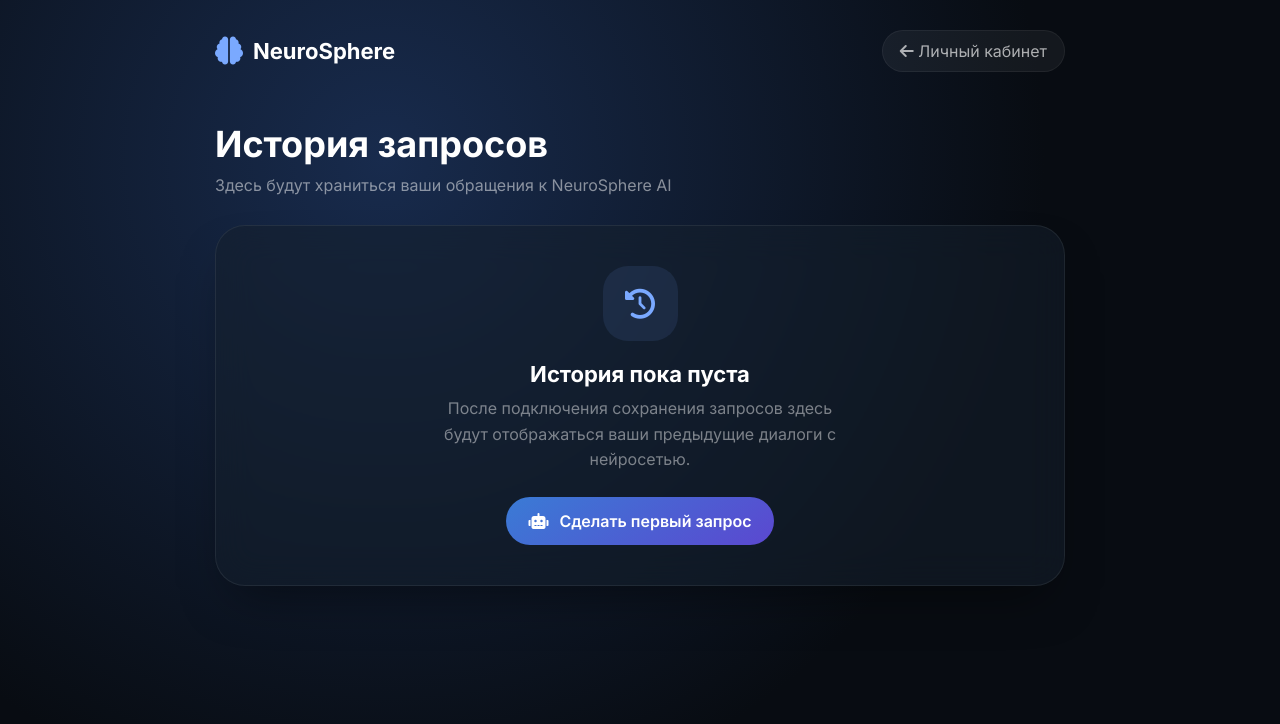
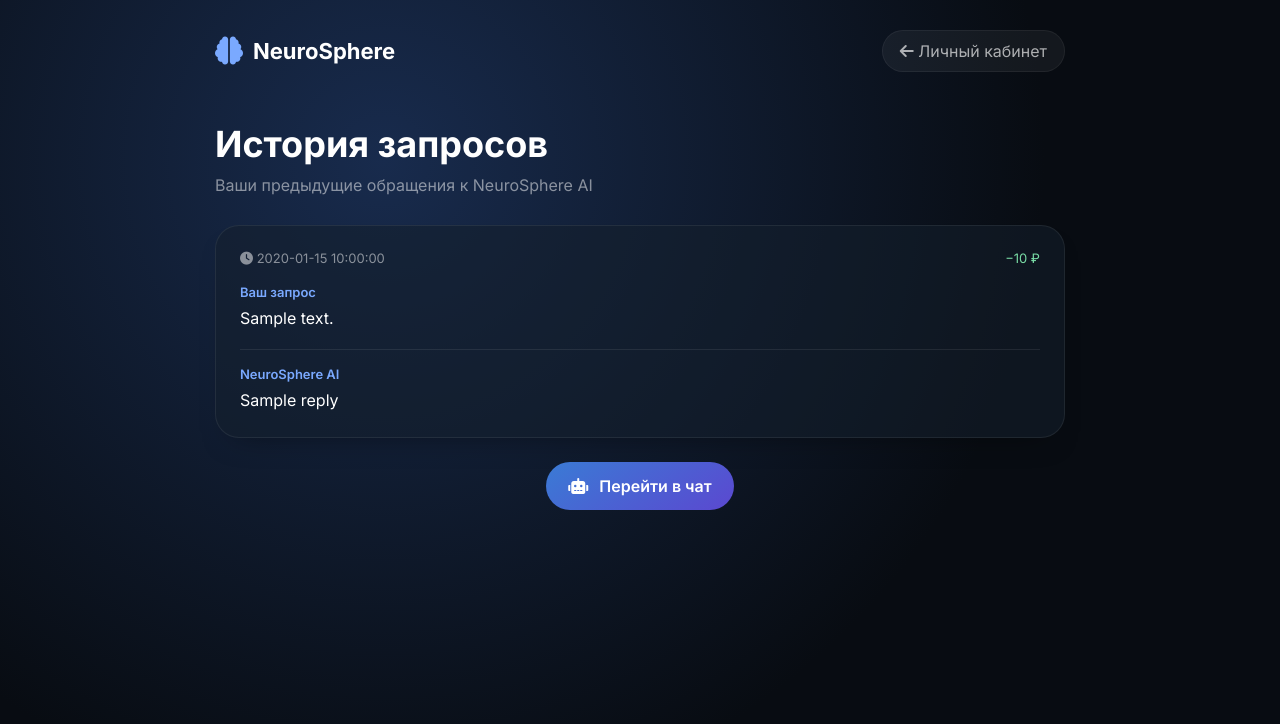
Before and after one commit to Kirill228777666/Kozhin1, a Flask app: template src/kozhin/templates/history.html in a window 1280 px wide. Shown: the top 724 px of the page. Run offline with Flask 3, Linux system fonts and the light colour scheme; the template is opened without the code that fills it: most values are stand-ins (such as "Sample title", 1, 10 or a date in 2020).

Commit message:
Add files via upload

```diff
--- a/src/kozhin/templates/history.html
+++ b/src/kozhin/templates/history.html
@@ -276,6 +276,25 @@
         }
 
 
+        .history-list { display: flex; flex-direction: column; gap: 16px; }
+        .history-entry {
+            padding: 24px;
+            border-radius: 24px;
+            background: rgba(20, 31, 45, 0.55);
+            border: 1px solid rgba(255,255,255,0.07);
+            box-shadow: 0 15px 30px -20px rgba(0,0,0,0.5);
+        }
+        .entry-meta {
+            display: flex; flex-wrap: wrap; justify-content: space-between;
+            gap: 8px; color: rgba(255,255,255,0.5); font-size: 13px;
+            margin-bottom: 18px;
+        }
+        .entry-cost { color: #79dca5; }
+        .entry-label { color: #7aa9ff; font-size: 13px; font-weight: 600; margin-bottom: 6px; }
+        .entry-text { white-space: pre-wrap; overflow-wrap: anywhere; line-height: 1.55; }
+        .entry-answer { margin-top: 18px; padding-top: 16px; border-top: 1px solid rgba(255,255,255,0.08); }
+        .history-actions { margin-top: 24px; display: flex; justify-content: center; }
+
         @media (
             max-width: 550px
         ) {
@@ -351,10 +370,38 @@
 
 
         <div class="subtitle">
-            Здесь будут храниться ваши обращения к NeuroSphere AI
+            Ваши предыдущие обращения к NeuroSphere AI
         </div>
 
 
+        {% if history_error %}
+        <div class="history-box">
+            <h2>Не удалось загрузить историю</h2>
+            <p>Попробуйте обновить страницу.</p>
+        </div>
+        {% elif entries %}
+        <div class="history-list">
+            {% for entry in entries %}
+            <article class="history-entry">
+                <div class="entry-meta">
+                    <span><i class="fas fa-clock"></i> {{ entry.date }}</span>
+                    <span class="entry-cost">−{{ entry.cost }} ₽</span>
+                </div>
+                <div class="entry-label">Ваш запрос</div>
+                <div class="entry-text">{{ entry.message }}</div>
+                <div class="entry-answer">
+                    <div class="entry-label">NeuroSphere AI</div>
+                    <div class="entry-text">{{ entry.reply }}</div>
+                </div>
+            </article>
+            {% endfor %}
+        </div>
+        <div class="history-actions">
+            <a href="{{ url_for('main_page') }}" class="ai-button">
+                <i class="fas fa-robot"></i> Перейти в чат
+            </a>
+        </div>
+        {% else %}
         <div class="history-box">
 
 
@@ -374,9 +421,8 @@
 
             <p>
 
-                После подключения сохранения запросов
-                здесь будут отображаться ваши предыдущие
-                диалоги с нейросетью.
+                После первого запроса здесь появятся ваши сообщения
+                и ответы нейросети.
 
             </p>
 
@@ -394,6 +440,7 @@
 
 
         </div>
+        {% endif %}
 
 
     </div>
--- a/src/kozhin/templates/main.html
+++ b/src/kozhin/templates/main.html
@@ -916,6 +916,9 @@
                 userInput.value = '';
                 userInput.style.height = 'auto';
                 addMessage(data.reply, 'ai');
+                if (data.history_saved === false) {
+                    chatStatus.textContent = 'Ответ получен, но не удалось сохранить историю.';
+                }
             } catch (error) {
                 chatStatus.textContent = error.message || 'Ошибка соединения с сервером';
             } finally {
```
